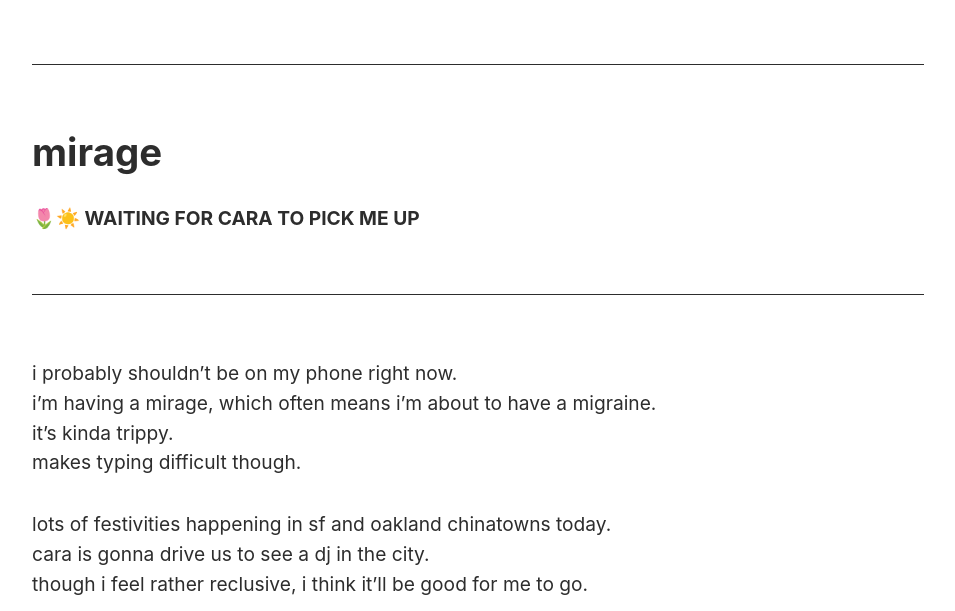
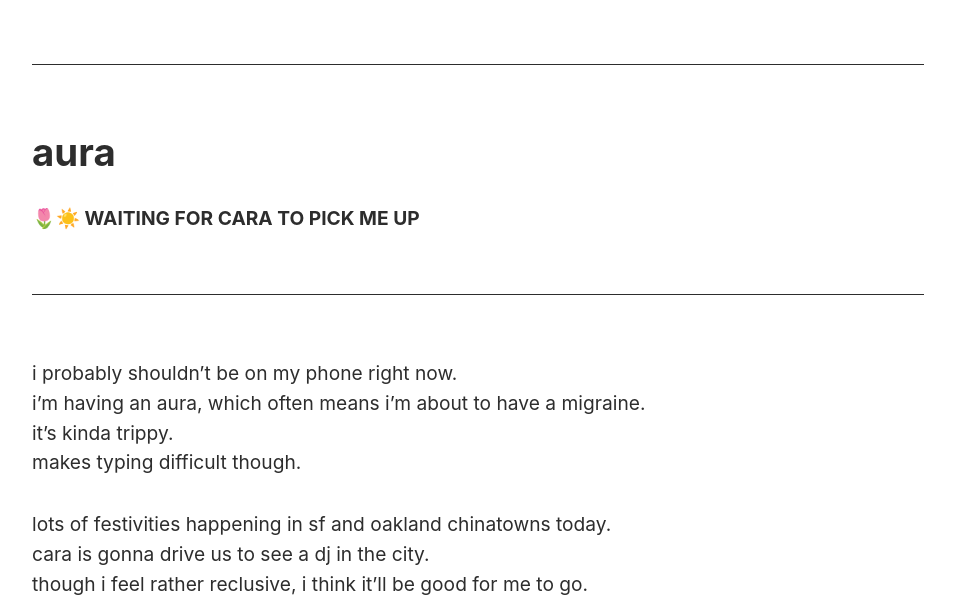
Before and after one commit to dglauber1/dglauber1.github.io, a Jekyll site: the page built from index.md, in a window 1280 px wide, cut to the strip 0-611 px from the top of the page. Shown: the whole strip, without its empty margins (162-1117 px from the left). Built offline with Jekyll 4.4.1, drawn with Linux system fonts in a browser that asks for light colours; some of the changed text lies outside the part shown.

Commit message:
Update index.md

```diff
--- a/index.md
+++ b/index.md
@@ -1,10 +1,10 @@
 ---
-title: mirage
+title: aura
 time: 🌷☀️ waiting for cara to pick me up
 prev-page: sprinklers-hiss
 ---
 i probably shouldn't be on my phone right now.
-i'm having a mirage, which often means i'm about to have a migraine.
+i'm having an aura, which often means i'm about to have a migraine.
 it's kinda trippy.
 makes typing difficult though.
 
@@ -14,5 +14,5 @@ cara is gonna drive us to see a dj in the city.
 though i feel rather reclusive, i think it'll
 be good for me to go.
 
-photography with a mirage is funny:
-![vibrant pink flowers framed by green lawn and trees](/assets/images/pink_quarry_flowers.jpg "is it my mirage or does the pink of these flowers really POP?")
+photography with a aura is funny:
+![vibrant pink flowers framed by green lawn and trees](/assets/images/pink_quarry_flowers.jpg "is it my aura or does the pink of these flowers really POP?")
```
